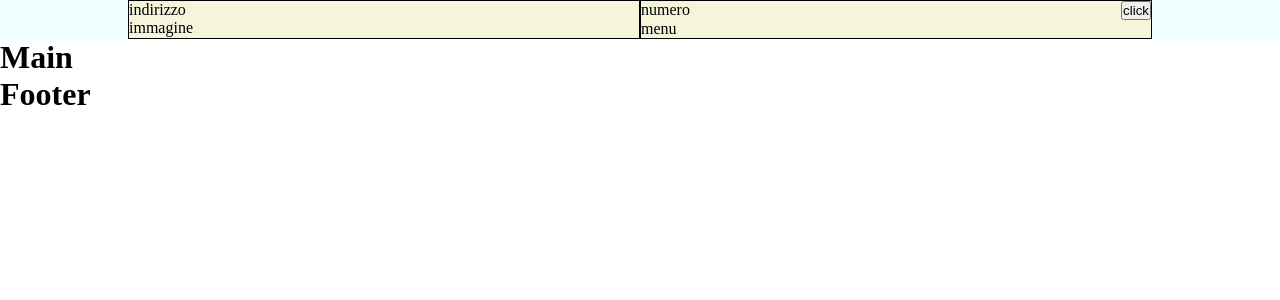
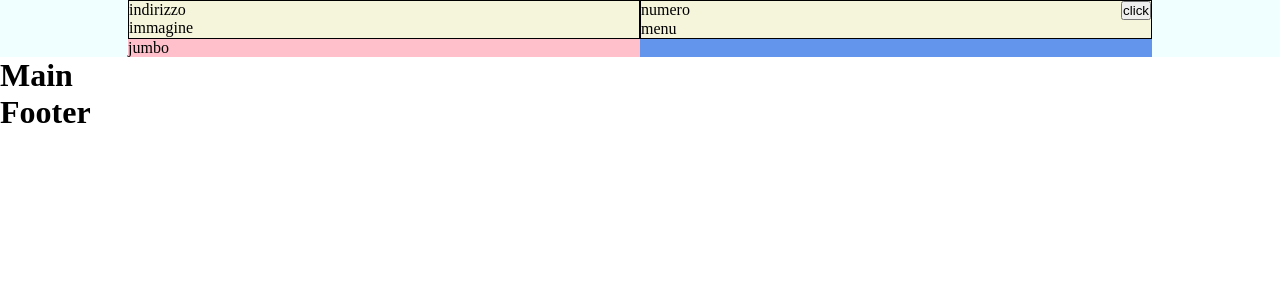
Before and after one commit to Asiaviscardi/proj-html-vuejs, a Vue app: page / in a window 1280 px wide. Shown: the top 300 px of the page. Built offline with nearby package versions, Linux system fonts and the light colour scheme.

Commit message:
termine struttura seconda section header

```diff
--- a/src/components/Header.vue
+++ b/src/components/Header.vue
@@ -7,7 +7,7 @@ export default {
 
 <template>
 
-    <div class="header-container">
+    <div class="first-section">
 
         <div class="components-container">
 
@@ -41,11 +41,24 @@ export default {
 
     </div>
 
+    <div class="second-section">
+
+        <div class="jumbo">
+
+            <div class="jumbo-components">
+
+                jumbo
+
+            </div>
+
+        </div>
+    </div>
+
 </template>
 
 <style scoped lang="scss">
 
-.header-container{
+.first-section{
     width: 100%;
     display: flex;
     justify-content: center;
@@ -72,7 +85,6 @@ export default {
                 align-items: end;
 
                 ul{
-
                     list-style-type: none;
                 }
             }
@@ -81,4 +93,22 @@ export default {
     }
 }
 
+.second-section{
+    width: 100%;
+    display: flex;
+    justify-content: center;
+    background-color: azure;
+
+    .jumbo{
+        width: 80%;
+        display: flex;
+        background-color: cornflowerblue;
+
+        .jumbo-components{
+            width: 50%;
+            background-color: pink;
+        }
+    }
+}
+
 </style>
```
